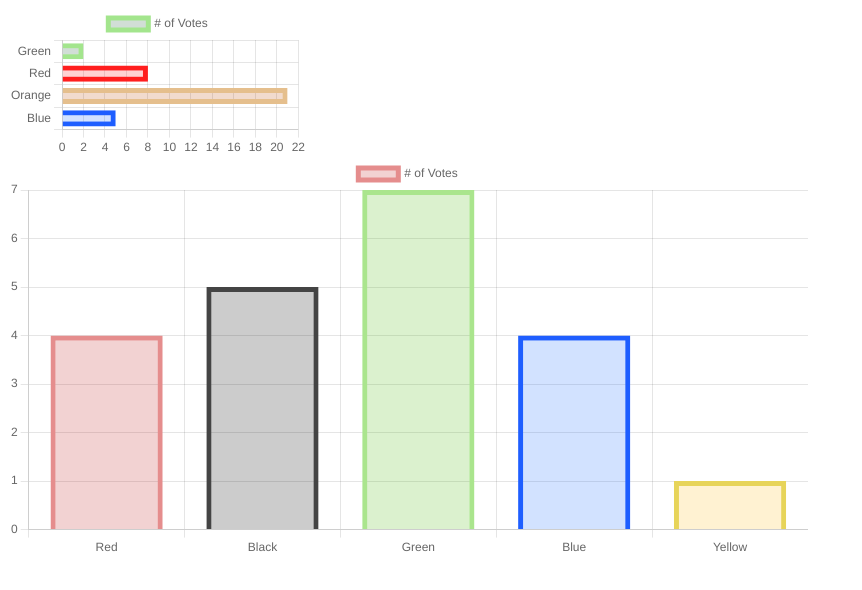
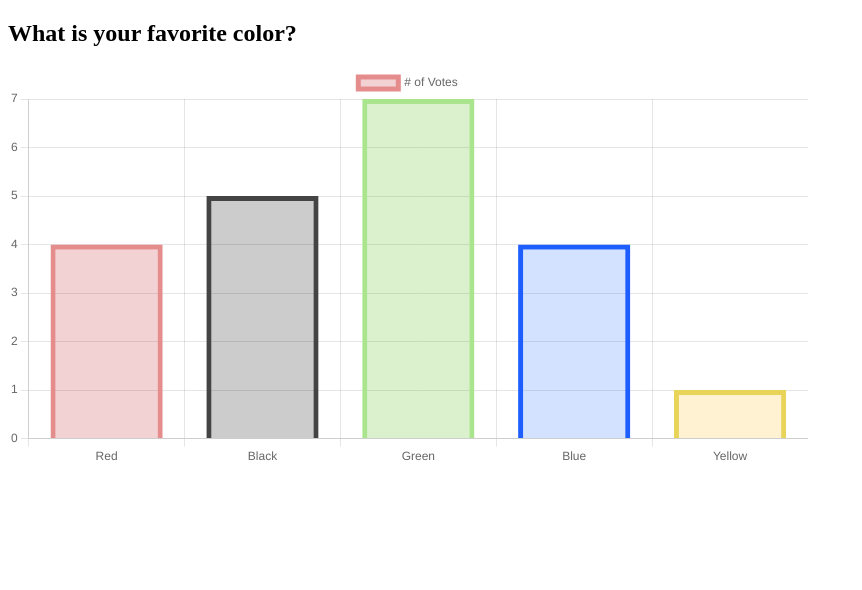
Before and after one commit to Dreftal91/Charts, a plain HTML site: page index.html in a window 1280 px wide. Shown: the whole page, without its empty margins (0-862 px from the left). Drawn offline with nearby package versions, Linux system fonts and the light colour scheme.

Commit message:
initial commit

```diff
--- a/index.html
+++ b/index.html
@@ -5,11 +5,12 @@
     <title>Title</title>
 </head>
 <body>
-    <div style="width: 300px">
-        <canvas id="myChart"></canvas>
-    </div>
+<!--    <div style="width: 300px">-->
+<!--        <canvas id="myChart"></canvas>-->
+<!--    </div>-->
 
     <div style="width: 800px">
+        <h2>What is your favorite color?</h2>
         <canvas id="myColorChart"></canvas>
     </div>
 
```
